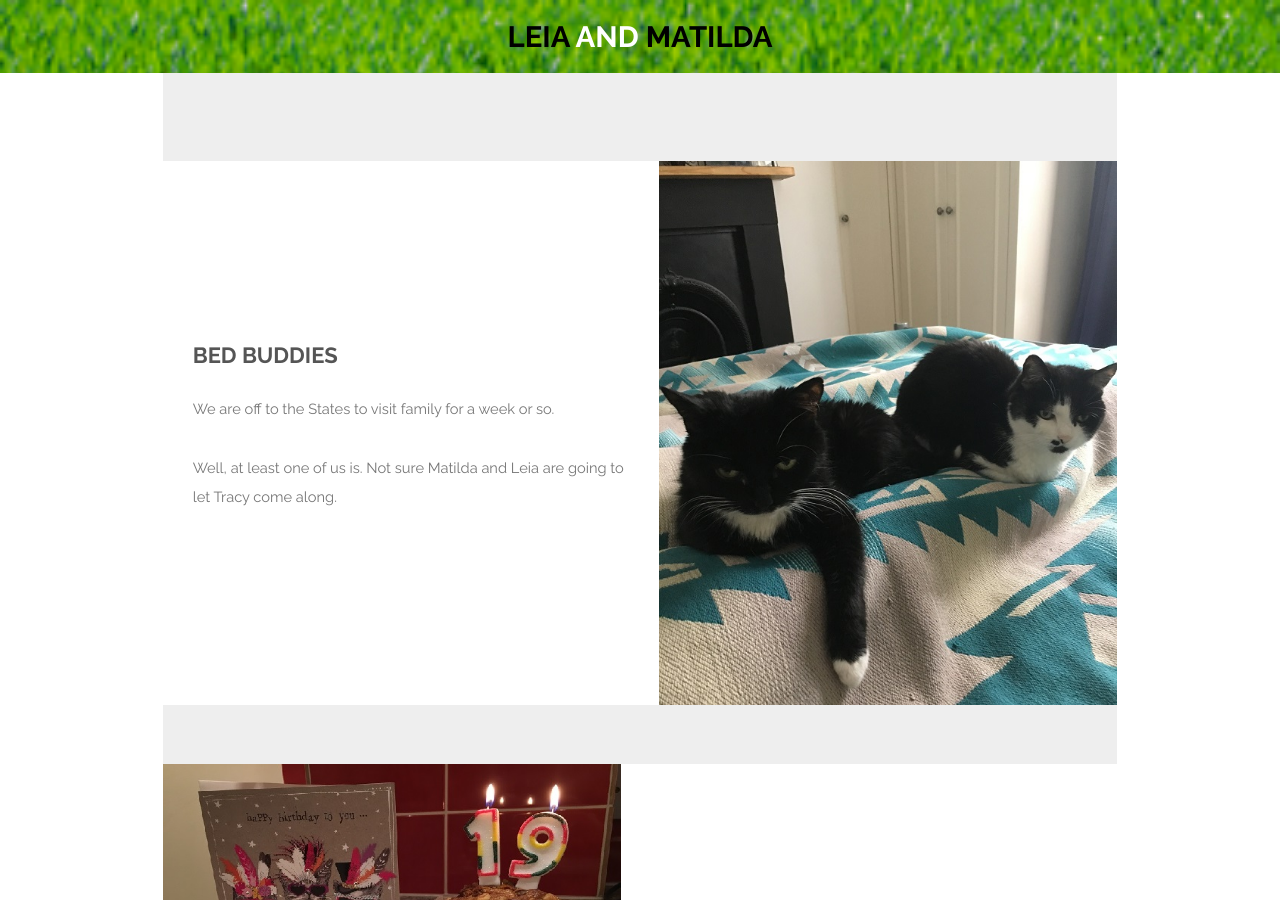
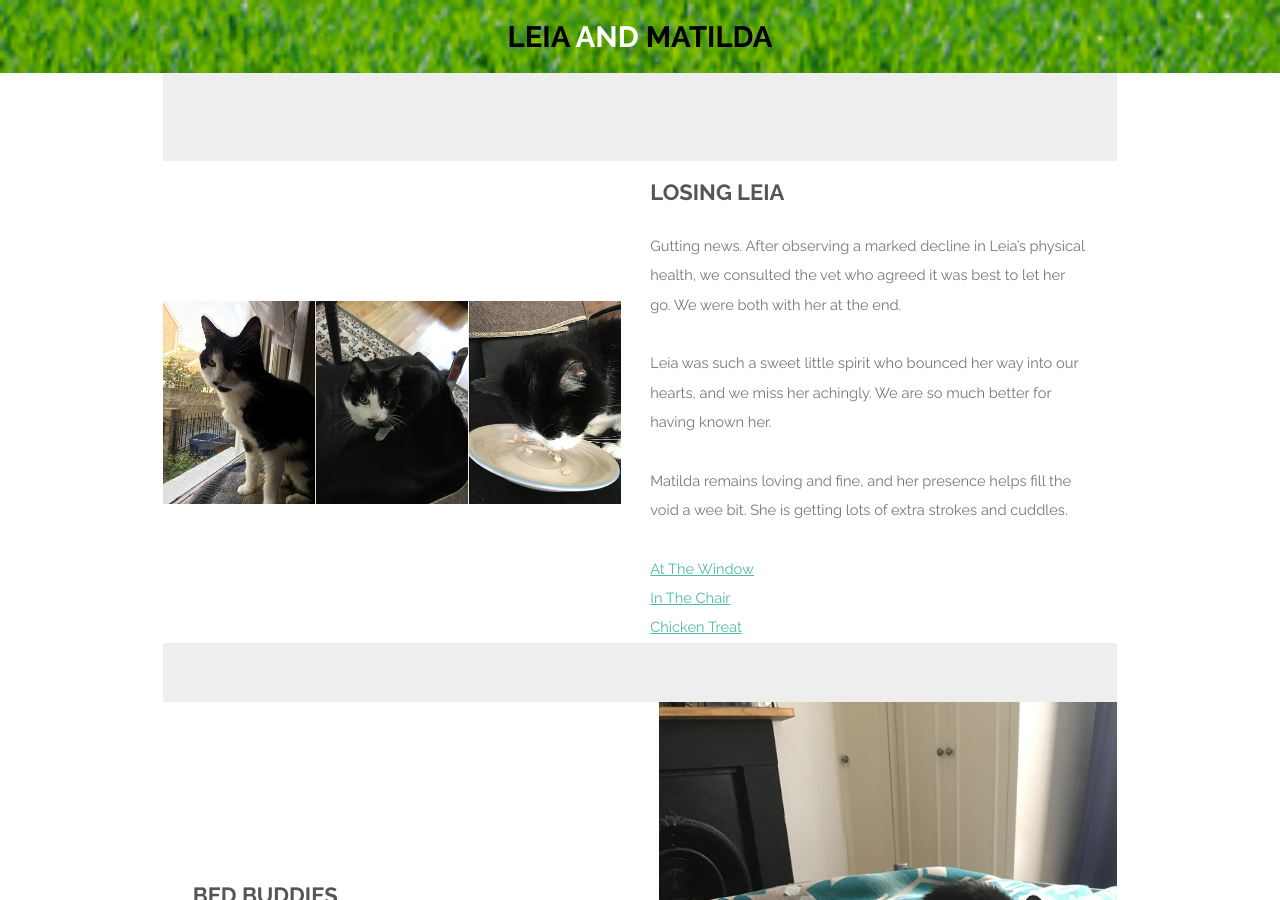
Before and after one commit to jaypalexa/leia-and-matilda, a Jekyll site: the page built from index.md, in a window 1280 px wide and 900 px high. Built offline with Jekyll 4.4.1, drawn with Linux system fonts in a browser that asks for light colours.

Commit message:
"Losing Leia" post.

```diff
--- a/index.md
+++ b/index.md
@@ -6,6 +6,18 @@ description: A photo essay by Leia and Matilda
 ---
 <section id="one" class="wrapper style1">
   <div class="inner">
+    <article class="feature left">
+      <span class="image"><a href="{{ site.url }}{{ site.baseurl }}/assets/images/20171021_losing_leia.jpg"><img src="{{ site.url }}{{ site.baseurl }}/assets/images/20171021_losing_leia.jpg" /></a></span>
+      <div class="content">
+        <h2>Losing Leia</h2>
+        <p>Gutting news.  After observing a marked decline in Leia’s physical health, we consulted the vet who agreed it was best to let her go.  We were both with her at the end.</p>
+        <p>Leia was such a sweet little spirit who bounced her way into our hearts, and we miss her achingly.  We are so much better for having known her.</p>
+		<p>Matilda remains loving and fine, and her presence helps fill the void a wee bit.  She is getting lots of extra strokes and cuddles.</p>
+		<a href="{{ site.url }}{{ site.baseurl }}/assets/images/20171021_1052_leia.jpg">At The Window</a><br />
+		<a href="{{ site.url }}{{ site.baseurl }}/assets/images/20171021_1100_leia.jpg">In The Chair</a><br />
+		<a href="{{ site.url }}{{ site.baseurl }}/assets/images/20171021_1308_leia.jpg">Chicken Treat</a><br />
+      </div>
+    </article>
     <article class="feature right">
       <span class="image"><a href="{{ site.url }}{{ site.baseurl }}/assets/images/20170903_1229_matilda_and_leia.jpg"><img src="{{ site.url }}{{ site.baseurl }}/assets/images/20170903_1229_matilda_and_leia.jpg" /></a></span>
       <div class="content">
```
Also changed, not shown: assets/images/20171019_1505_matilda.jpg (added), assets/images/20171020_0845_matilda.jpg (added), assets/images/20171020_1225_matilda.jpg (added), assets/images/20171021_1052_leia.jpg (added), assets/images/20171021_1100_leia.jpg (added), assets/images/20171021_1308_leia.jpg (added), assets/images/20171021_losing_leia.jpg (added), assets/images/20171023_1304_matilda.jpg (added), assets/images/20171110_1542_matilda.jpg (added), assets/images/20171113_1548_matilda.jpg (added).
